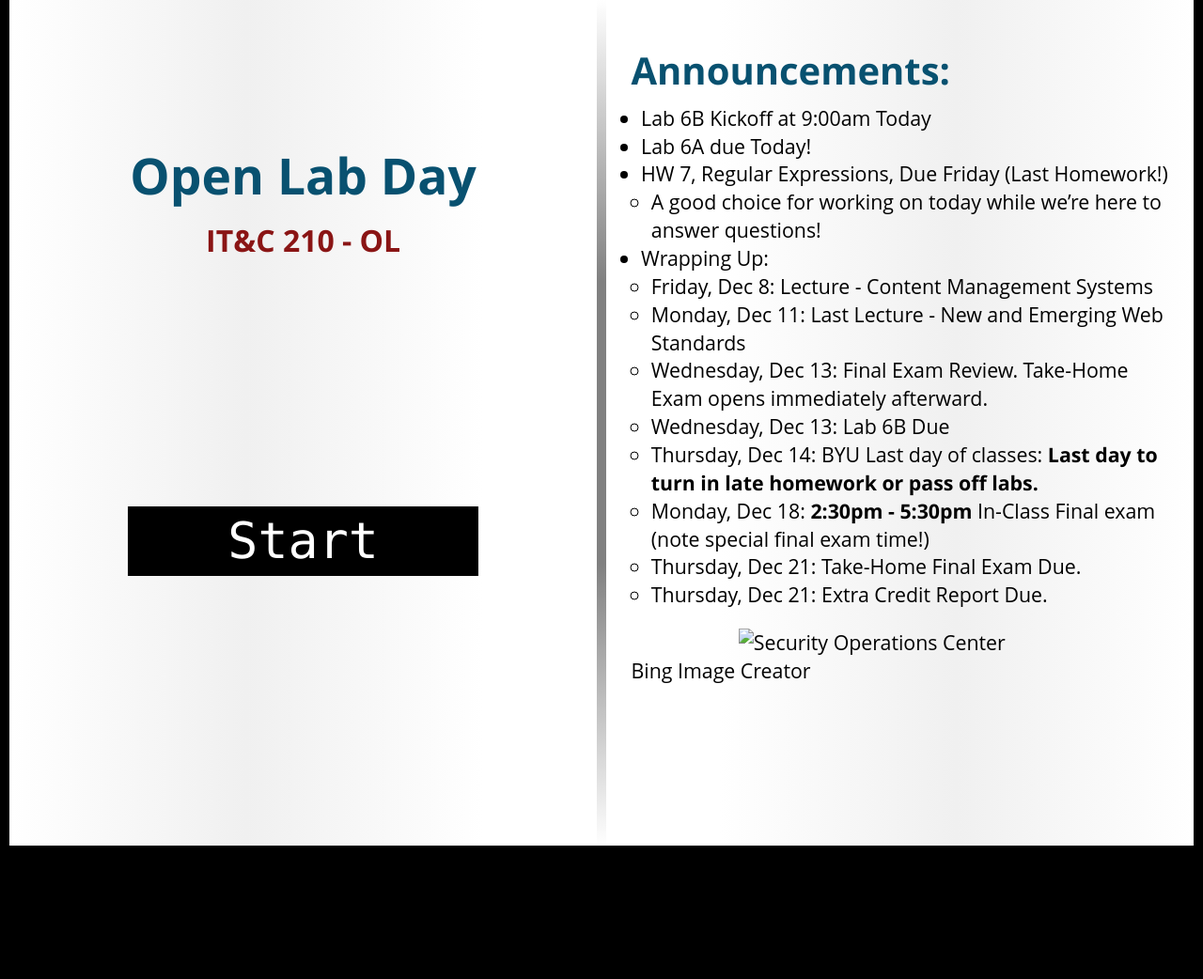
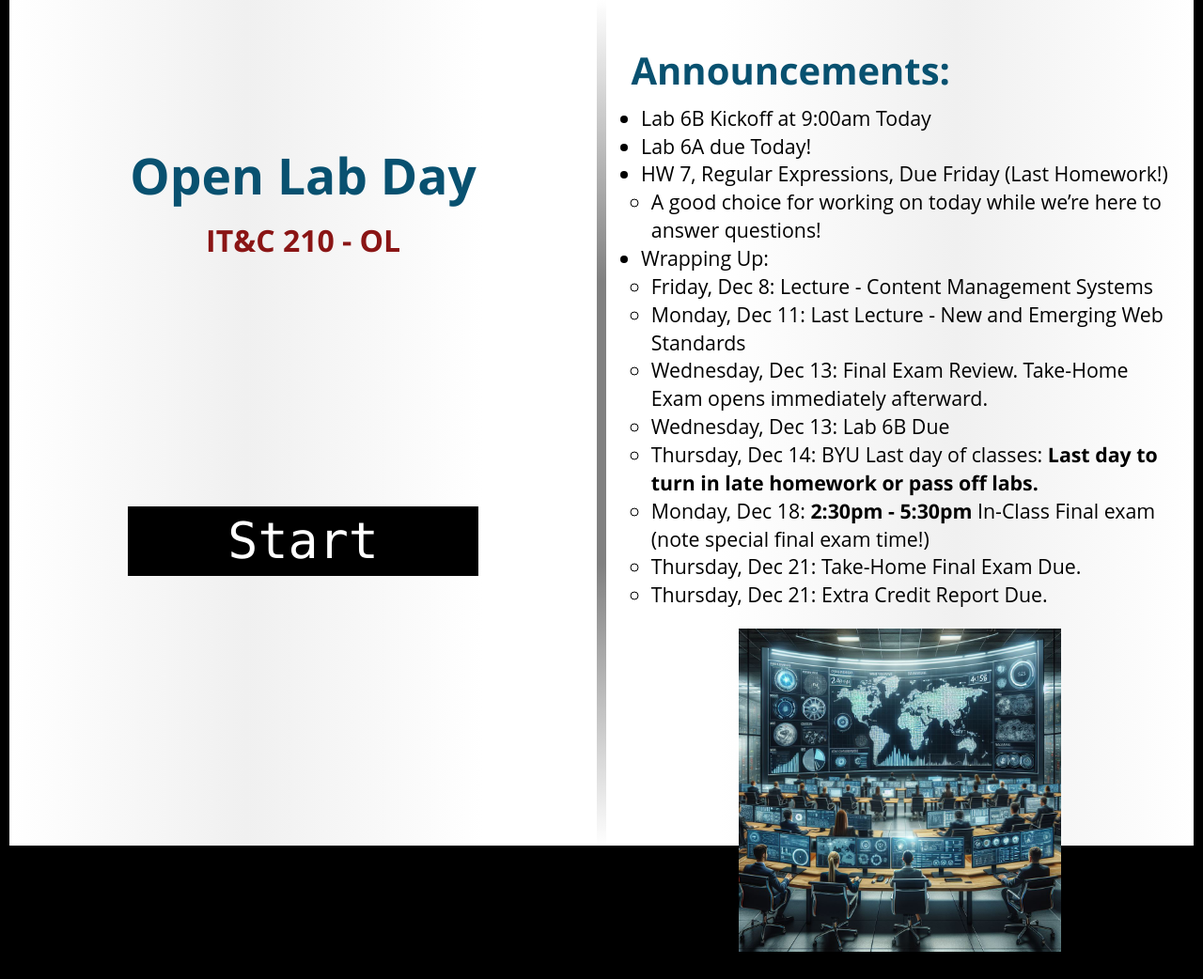
Before and after one commit to BYU-ITC-210/BYU-ITC-210.github.io, a Jekyll site: the page built from _welcome/OL.md, in a window 1280 px wide. Shown: the whole page at 94% size. Built offline with Jekyll 4.4.1, drawn with Linux system fonts in a browser that asks for light colours; some web fonts are replaced; before the commit the page ends 900 px from its top, so only the background shows below that.

Commit message:
Fix link, update images

```diff
--- a/_welcome/OL.md
+++ b/_welcome/OL.md
@@ -17,5 +17,5 @@
     * Thursday, Dec 21: Take-Home Final Exam Due.
     * Thursday, Dec 21: Extra Credit Report Due.
 
-![Security Operations Center](/images/SOC.jpg){: style="width: 60%"}
+![Security Operations Center](images/SOC.jpg){: style="width: 60%"}
 Bing Image Creator
```
Also changed, not shown: welcome/images/LeavesAreFalling.jpg, welcome/images/SOC2.jpg (added), welcome/images/SOC3.jpg (added), welcome/images/SOC4.jpg (added).
